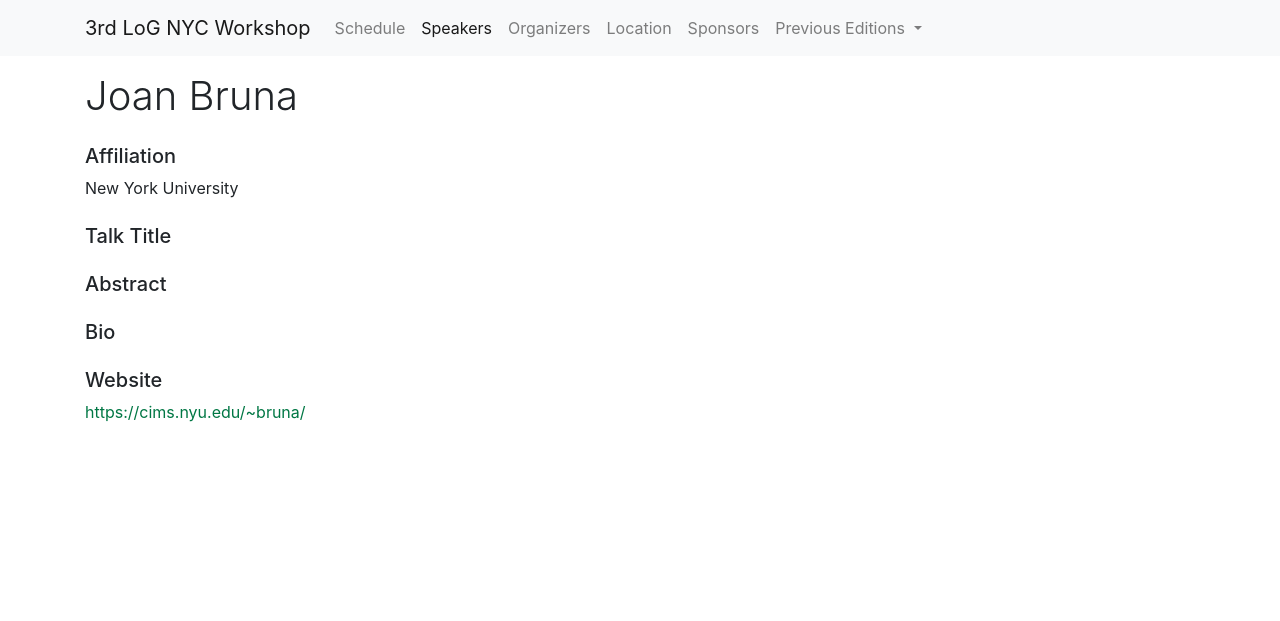
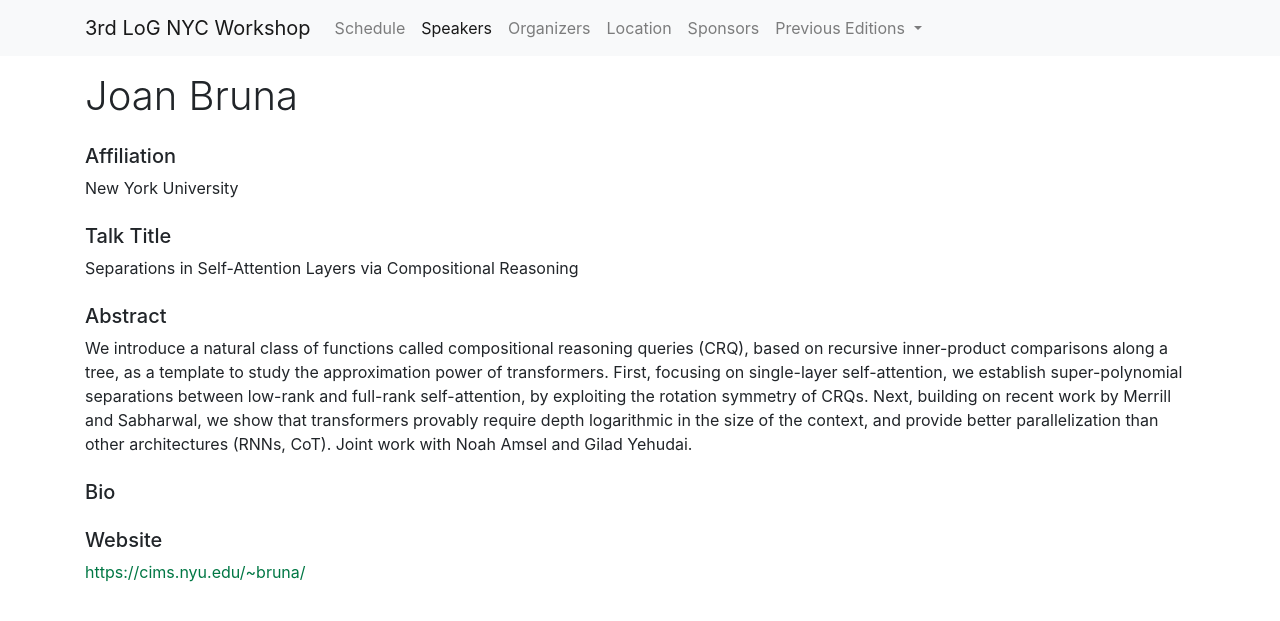
Before and after one commit to log-nyc/log-nyc.github.io, a Jekyll site: the page built from _speakers/bruna.md, in a window 1280 px wide. Shown: the top 621 px of the page. Built offline with Jekyll 4.4.1, drawn with Linux system fonts in a browser that asks for light colours.

Commit message:
updated Joan

```diff
--- a/_speakers/bruna.md
+++ b/_speakers/bruna.md
@@ -4,8 +4,13 @@ name: Joan Bruna
 first_name: Joan
 last_name: Bruna
 affiliation: New York University
-talk_title: ""
-abstract: ""
+talk_title: "Separations in Self-Attention Layers via Compositional Reasoning"
+abstract: "We introduce a natural class of functions called compositional reasoning queries (CRQ), based on recursive
+inner-product comparisons along a tree, as a template to study the approximation power of transformers.
+First, focusing on single-layer self-attention, we establish super-polynomial separations between low-rank and full-rank self-attention,
+by exploiting the rotation symmetry of CRQs. Next, building on recent work by Merrill and Sabharwal, we show that transformers
+provably require depth logarithmic in the size of the context, and provide better parallelization than other architectures (RNNs, CoT).
+Joint work with Noah Amsel and Gilad Yehudai."
 bio: ""
 website: https://cims.nyu.edu/~bruna/
 category: "Invited Speaker"
```
